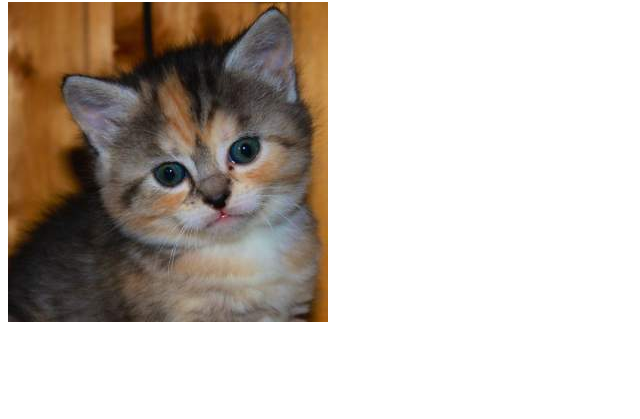
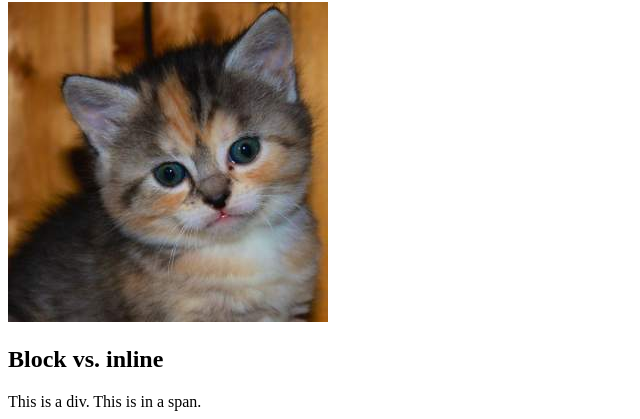
Before and after one commit to osu-cs290-f19/html, a plain HTML site: page index.html in a window 1280 px wide. Shown: the part 1118-1537 px from the top of the page, without its empty margins (0-640 px from the left). Before the commit the page ends 1460 px from the top, so only its background shows below. Drawn offline with Linux system fonts and the light colour scheme.

Commit message:
Add code from 10/4 lecture.

```diff
--- a/index.html
+++ b/index.html
@@ -59,5 +59,11 @@
       <img src="kitty.jpg" />
     </p>
 
+    <h2>Block vs. inline</h2>
+
+    <div>
+      This is a div. <span>This is in a span.</span>
+    </div>
+
   </body>
 </html>
```
